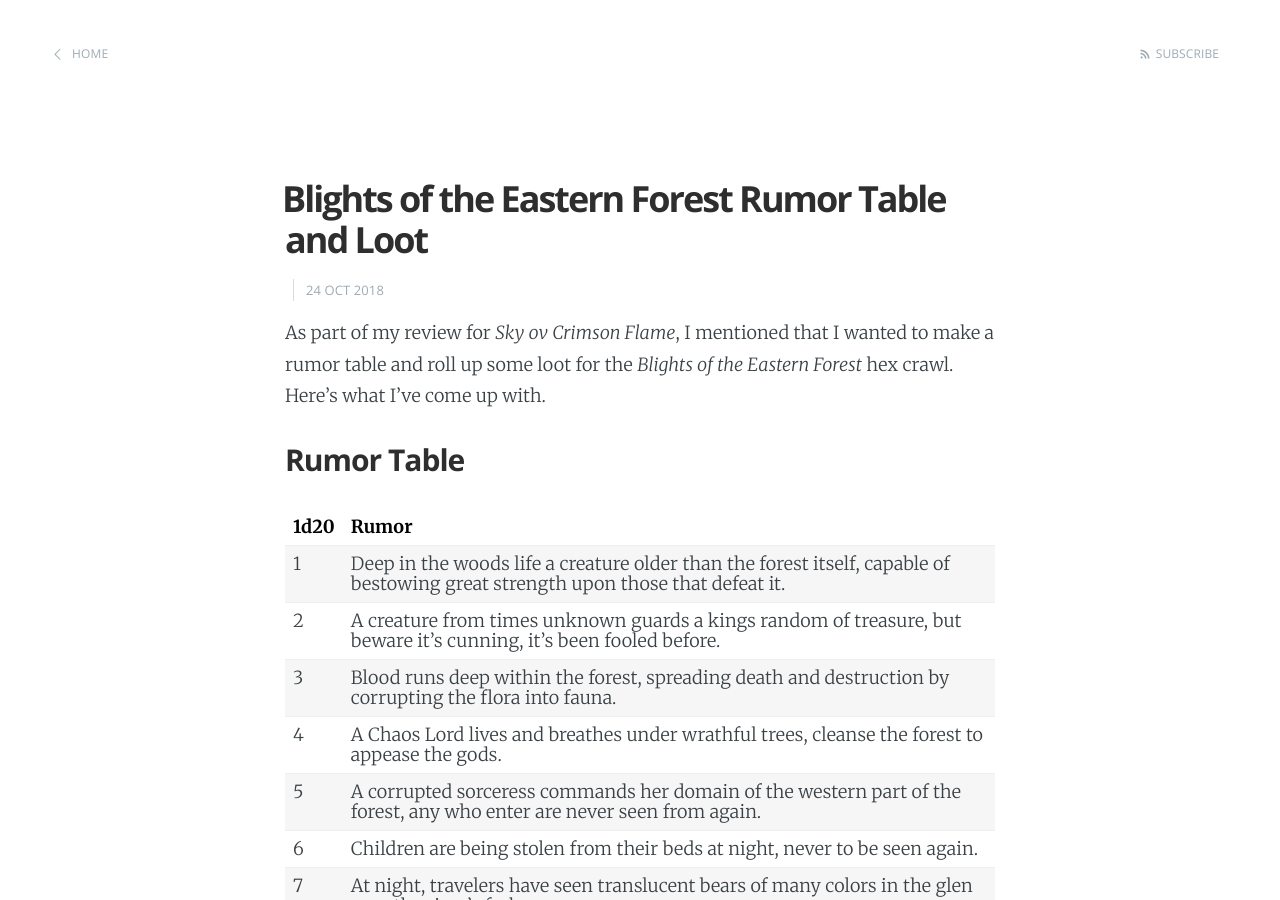
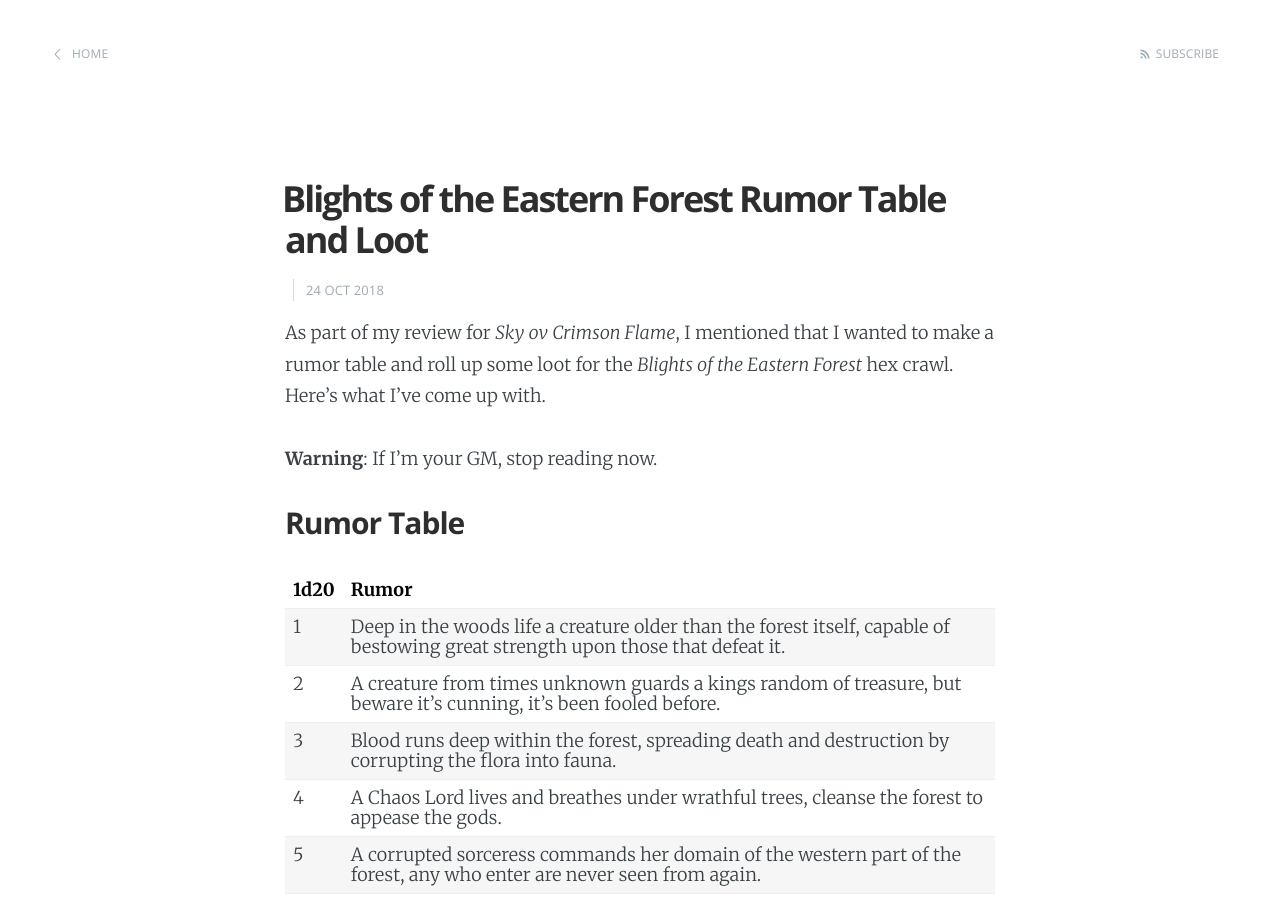
Before and after one commit to wesbaker/wesbaker.github.io, a Jekyll site: the page built from _posts/2018-10-24-sky-ov-crimson-flame.md, in a window 1280 px wide and 900 px high. Built offline with Jekyll 4.4.1, drawn with Linux system fonts in a browser that asks for light colours; comment, search, counter and statistics services are not loaded.

Commit message:
Adding warnings about me being your GM.

```diff
--- a/_posts/2018-10-24-sky-ov-crimson-flame.md
+++ b/_posts/2018-10-24-sky-ov-crimson-flame.md
@@ -6,6 +6,8 @@ date:   2018-10-24 17:45:00 -0400
 ---
 
 As part of my review for _Sky ov Crimson Flame_, I mentioned that I wanted to make a rumor table and roll up some loot for the _Blights of the Eastern Forest_ hex crawl. Here's what I've come up with.
+
+**Warning**: If I'm your GM, stop reading now.
 
 ## Rumor Table
 
```
Also changed, not shown: _posts/2018-10-24-rumor-table-for-blights-ov-eastern-forest.md (+2 -0 lines).
